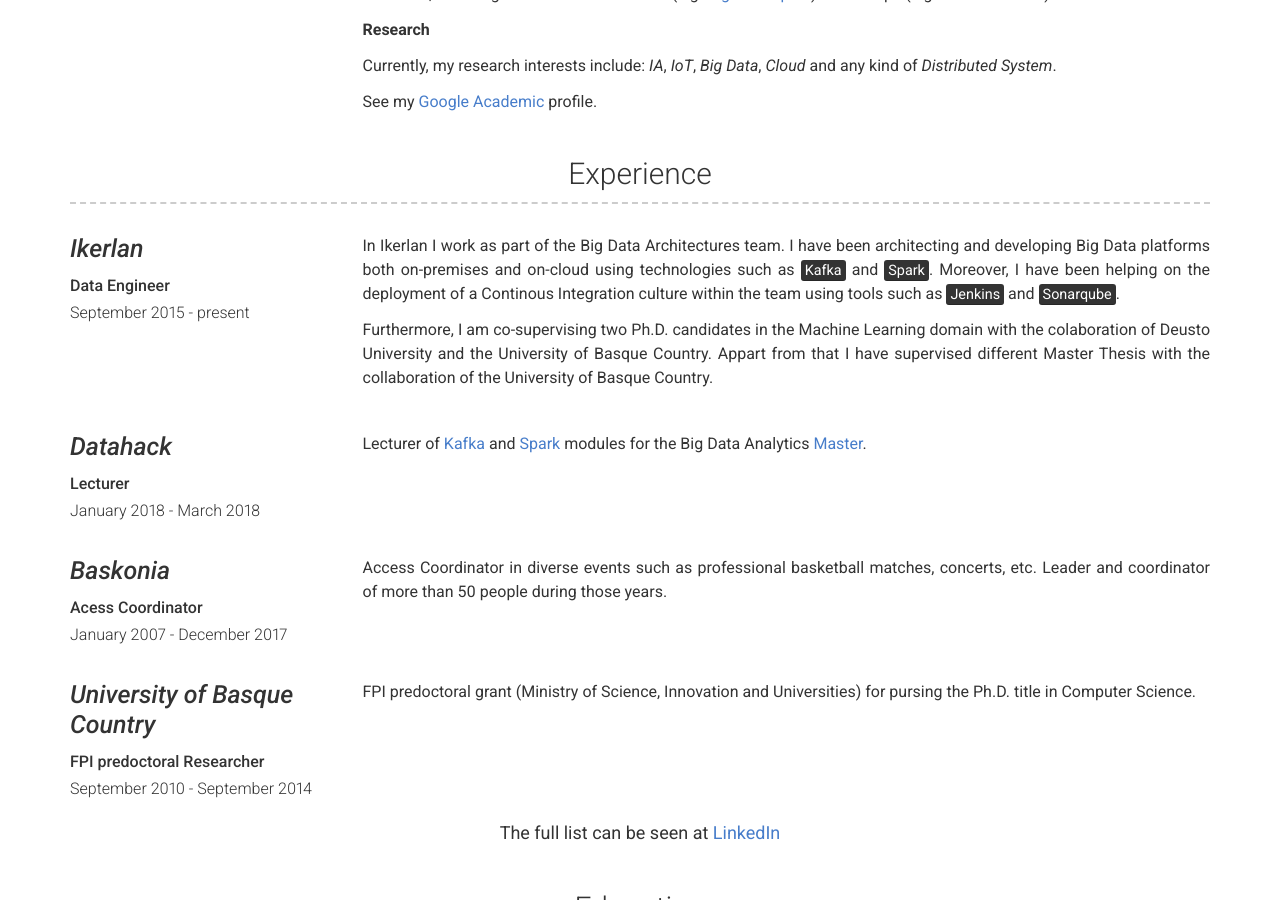
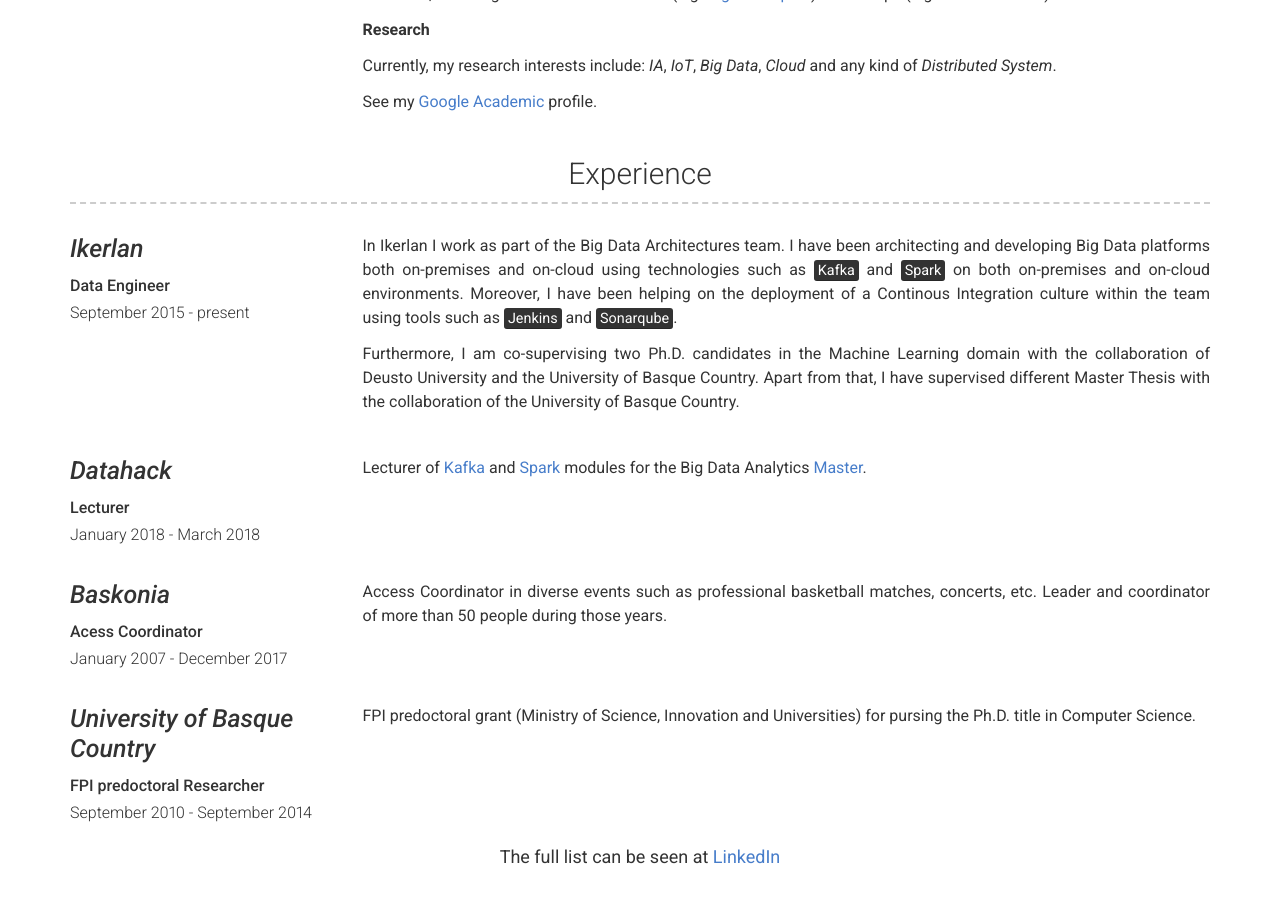
Before and after one commit to Neuw84/neuw84.github.io, a Jekyll site: the page built from index.md, in a window 1280 px wide and 900 px high, scrolled down 604 px. Built offline with Jekyll 4.4.1, drawn with Linux system fonts in a browser that asks for light colours.

Commit message:
Update experience.yml

```diff
--- a/_data/experience.yml
+++ b/_data/experience.yml
@@ -4,11 +4,10 @@
   dates: September 2015 - present
   job_title: Data Engineer
   description: |
-    In Ikerlan I work as part of the Big Data Architectures team. I have been architecting and developing Big Data platforms both on-premises and on-cloud using technologies such as <mark>Kafka</mark> and <mark>Spark</mark>.
+    In Ikerlan I work as part of the Big Data Architectures team. I have been architecting and developing Big Data platforms both on-premises and on-cloud using technologies such as <mark>Kafka</mark> and <mark>Spark</mark> on both on-premises and on-cloud environments.
     Moreover, I have been helping on the deployment of a Continous Integration culture within the team using tools such as <mark>Jenkins</mark> and <mark>Sonarqube</mark>.
 
-    Furthermore, I am co-supervising two Ph.D. candidates in the Machine Learning domain with the colaboration of Deusto University and the University of Basque Country.
-    Appart from that I have supervised different Master Thesis with the collaboration of the University of Basque Country.
+    Furthermore, I am co-supervising two Ph.D. candidates in the Machine Learning domain with the collaboration of Deusto University and the University of Basque Country. Apart from that, I have supervised different Master Thesis with the collaboration of the University of Basque Country.
 - company: Datahack
   company: Datahack
   link: www.datahack.es/
```
